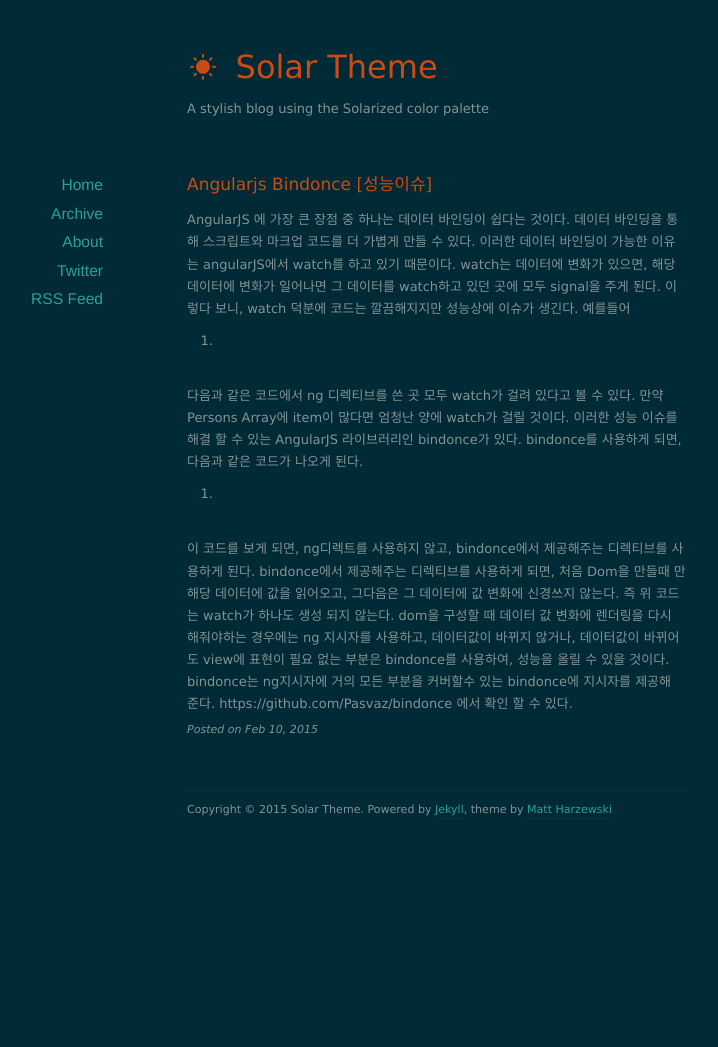
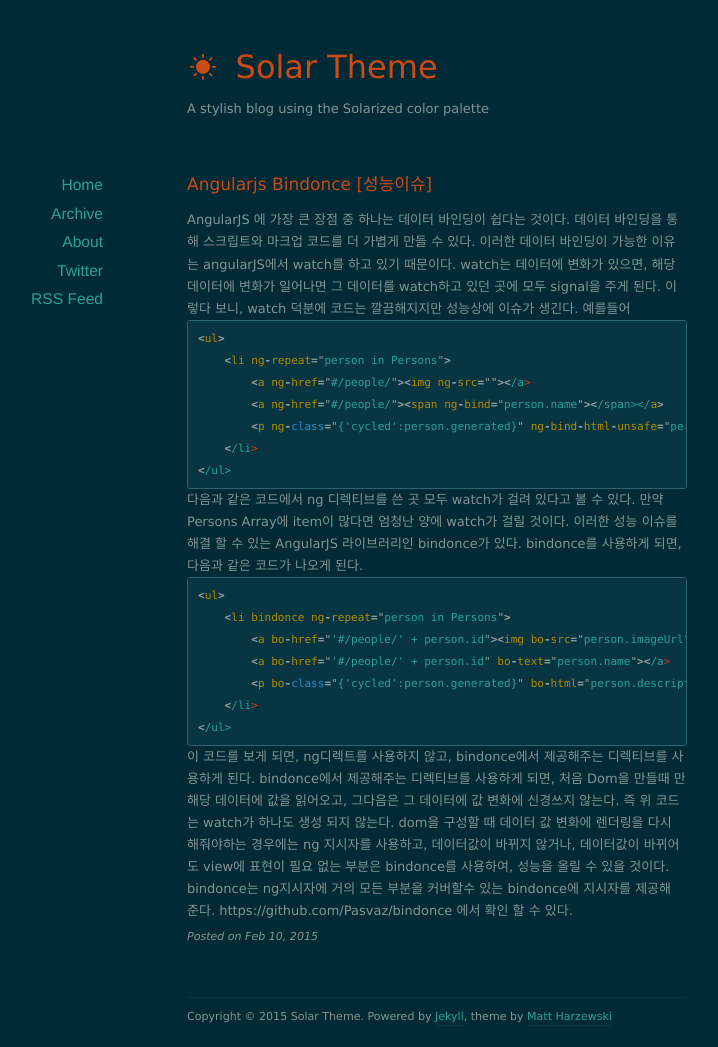
Before and after one commit to lovesigma/lovesigma.github.io, a Jekyll site: the page built from _posts/2015-02-10-AngularJS-bindonce-issue.markdown, in a window 1280 px wide. Shown: the whole page, without its empty margins (203-921 px from the left). Built offline with Jekyll 4.4.1, drawn with Linux system fonts in a browser that asks for light colours; nearby versions of some CDN libraries; before the commit the page ends 900 px from its top, so only the background shows below that.

Commit message:
highlight

```diff
--- a/_posts/2015-02-10-AngularJS-bindonce-issue.markdown
+++ b/_posts/2015-02-10-AngularJS-bindonce-issue.markdown
@@ -11,6 +11,7 @@ AngularJS 에 가장 큰 장점 중 하나는 데이터 바인딩이 쉽다는
 watch는 데이터에 변화가 있으면, 해당 데이터에 변화가 일어나면 그 데이터를 watch하고 있던 곳에 모두 signal을 주게 된다.
 이렇다 보니, watch 덕분에 코드는 깔끔해지지만 성능상에 이슈가 생긴다.
 예를들어
+{% highlight javascript %}
 <ul>
     <li ng-repeat="person in Persons">
         <a ng-href="#/people/{{person.id}}"><img ng-src="{{person.imageUrl}}"></a>
@@ -18,11 +19,14 @@ watch는 데이터에 변화가 있으면, 해당 데이터에 변화가 일어
         <p ng-class="{'cycled':person.generated}" ng-bind-html-unsafe="person.description"></p>
     </li>
 </ul>
+{% endhighlight %}
 다음과 같은 코드에서 ng 디렉티브를 쓴 곳 모두 watch가 걸려 있다고 볼 수 있다.
 만약  Persons Array에 item이 많다면 엄청난 양에 watch가 걸릴 것이다.
 
 이러한 성능 이슈를 해결 할 수 있는 AngularJS 라이브러리인 bindonce가 있다.
 bindonce를 사용하게 되면, 다음과 같은 코드가 나오게 된다.
+
+{% highlight javascript %}
 <ul>
     <li bindonce ng-repeat="person in Persons">
         <a bo-href="'#/people/' + person.id"><img bo-src="person.imageUrl"></a>
@@ -30,7 +34,7 @@ bindonce를 사용하게 되면, 다음과 같은 코드가 나오게 된다.
         <p bo-class="{'cycled':person.generated}" bo-html="person.description"></p>
     </li>
 </ul>
-
+{% endhighlight %}
 이 코드를 보게 되면, ng디렉트를 사용하지 않고, bindonce에서 제공해주는 디렉티브를 사용하게 된다.
 bindonce에서 제공해주는 디렉티브를 사용하게 되면, 처음 Dom을 만들때 만 해당 데이터에 값을 읽어오고,
 그다음은 그 데이터에 값 변화에 신경쓰지 않는다.
```
